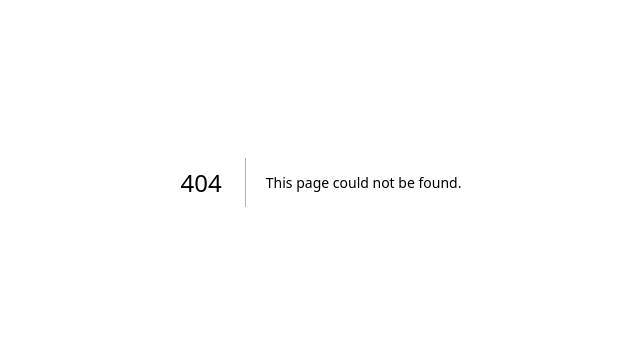
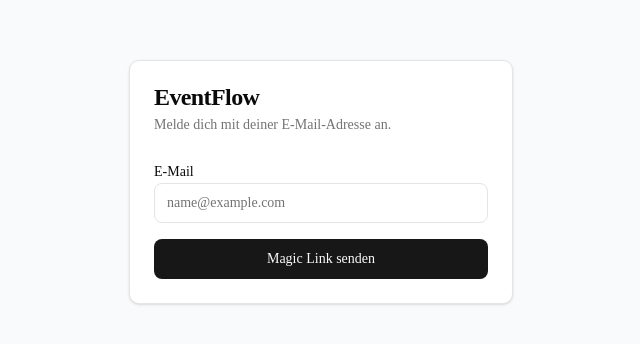
Before and after one commit to keyvesdabig-sketch/EventFlow, a Next.js app: page /login in a window 1280 px wide. Before the commit this address had no page. Shown: the part 218-562 px from the top of the page, without its empty margins (319-959 px from the left). Built offline with nearby package versions, Linux system fonts and the light colour scheme; no server answers.

Commit message:
feat: add magic link login page

```diff
--- /dev/null
+++ b/app/(auth)/layout.tsx
@@ -0,0 +1,11 @@
+export default function AuthLayout({
+  children,
+}: {
+  children: React.ReactNode
+}) {
+  return (
+    <div className="min-h-screen flex items-center justify-center bg-slate-50">
+      {children}
+    </div>
+  )
+}
--- /dev/null
+++ b/app/(auth)/login/page.tsx
@@ -0,0 +1,85 @@
+'use client'
+
+import { useState } from 'react'
+import { createClient } from '@/lib/supabase/client'
+import { Button } from '@/components/ui/button'
+import { Input } from '@/components/ui/input'
+import { Label } from '@/components/ui/label'
+import { Card, CardContent, CardDescription, CardHeader, CardTitle } from '@/components/ui/card'
+import { useSearchParams } from 'next/navigation'
+
+export default function LoginPage() {
+  const [email, setEmail] = useState('')
+  const [loading, setLoading] = useState(false)
+  const [sent, setSent] = useState(false)
+  const searchParams = useSearchParams()
+  const error = searchParams.get('error')
+  const supabase = createClient()
+
+  async function handleLogin(e: React.FormEvent) {
+    e.preventDefault()
+    setLoading(true)
+
+    const { error } = await supabase.auth.signInWithOtp({
+      email,
+      options: {
+        emailRedirectTo: `${window.location.origin}/auth/callback`,
+      },
+    })
+
+    setLoading(false)
+    if (!error) {
+      setSent(true)
+    }
+  }
+
+  if (sent) {
+    return (
+      <Card className="w-full max-w-sm">
+        <CardHeader>
+          <CardTitle>Link verschickt</CardTitle>
+          <CardDescription>
+            Prüfe deine E-Mails und klicke auf den Link um dich anzumelden.
+          </CardDescription>
+        </CardHeader>
+      </Card>
+    )
+  }
+
+  return (
+    <Card className="w-full max-w-sm">
+      <CardHeader>
+        <CardTitle>EventFlow</CardTitle>
+        <CardDescription>Melde dich mit deiner E-Mail-Adresse an.</CardDescription>
+      </CardHeader>
+      <CardContent>
+        {error === 'no_profile' && (
+          <p className="text-sm text-red-600 mb-4">
+            Kein Profil gefunden. Bitte wende dich an den Inhaber.
+          </p>
+        )}
+        {error === 'auth_callback_failed' && (
+          <p className="text-sm text-red-600 mb-4">
+            Anmeldung fehlgeschlagen. Bitte versuche es erneut.
+          </p>
+        )}
+        <form onSubmit={handleLogin} className="space-y-4">
+          <div className="space-y-2">
+            <Label htmlFor="email">E-Mail</Label>
+            <Input
+              id="email"
+              type="email"
+              placeholder="name@example.com"
+              value={email}
+              onChange={(e) => setEmail(e.target.value)}
+              required
+            />
+          </div>
+          <Button type="submit" className="w-full" disabled={loading}>
+            {loading ? 'Sende Link...' : 'Magic Link senden'}
+          </Button>
+        </form>
+      </CardContent>
+    </Card>
+  )
+}
```
